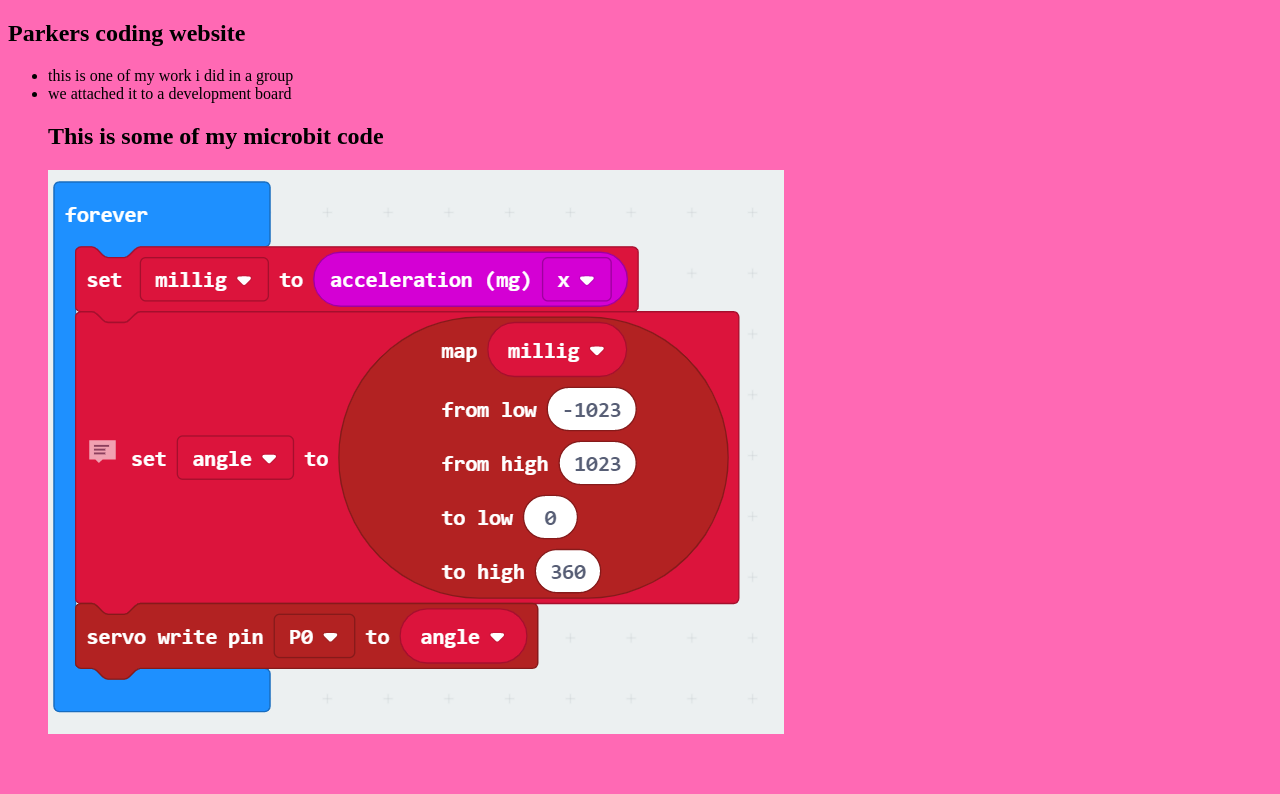
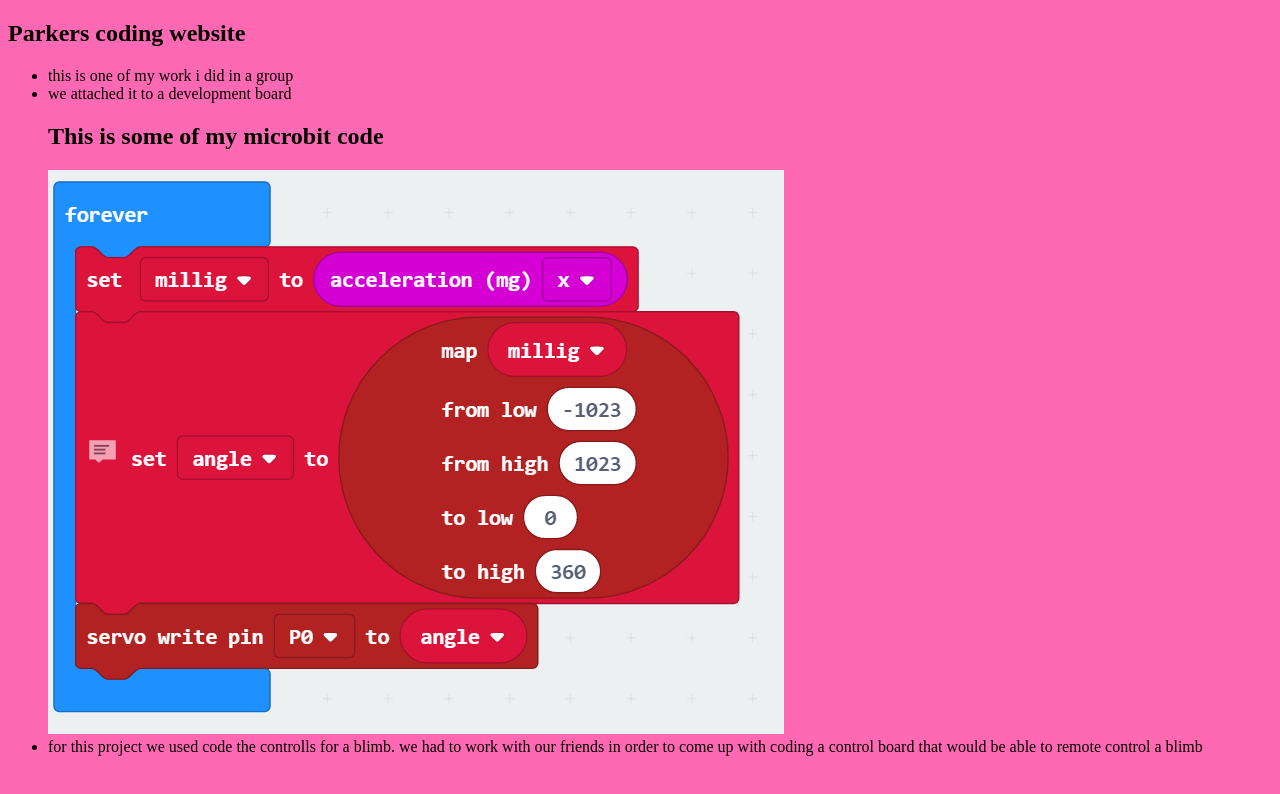
Before and after one commit to Parkerdoesntcode/my-final-website, a plain HTML site: page index.html in a window 1280 px wide. Drawn offline with Linux system fonts and the light colour scheme.

Commit message:
Add files via upload

```diff
--- a/index.html
+++ b/index.html
@@ -9,3 +9,4 @@
   <li>we attached it to a development board </li>
 <h2> This is some of my microbit code</h2>
 <img src="assets/my%20blimb%20project.png" alt="My microbit project">
+<li> for this project we used code the controlls for a blimb. we had to work with our friends in order to come up with coding a control board that would be able to remote control a blimb</li>
```
